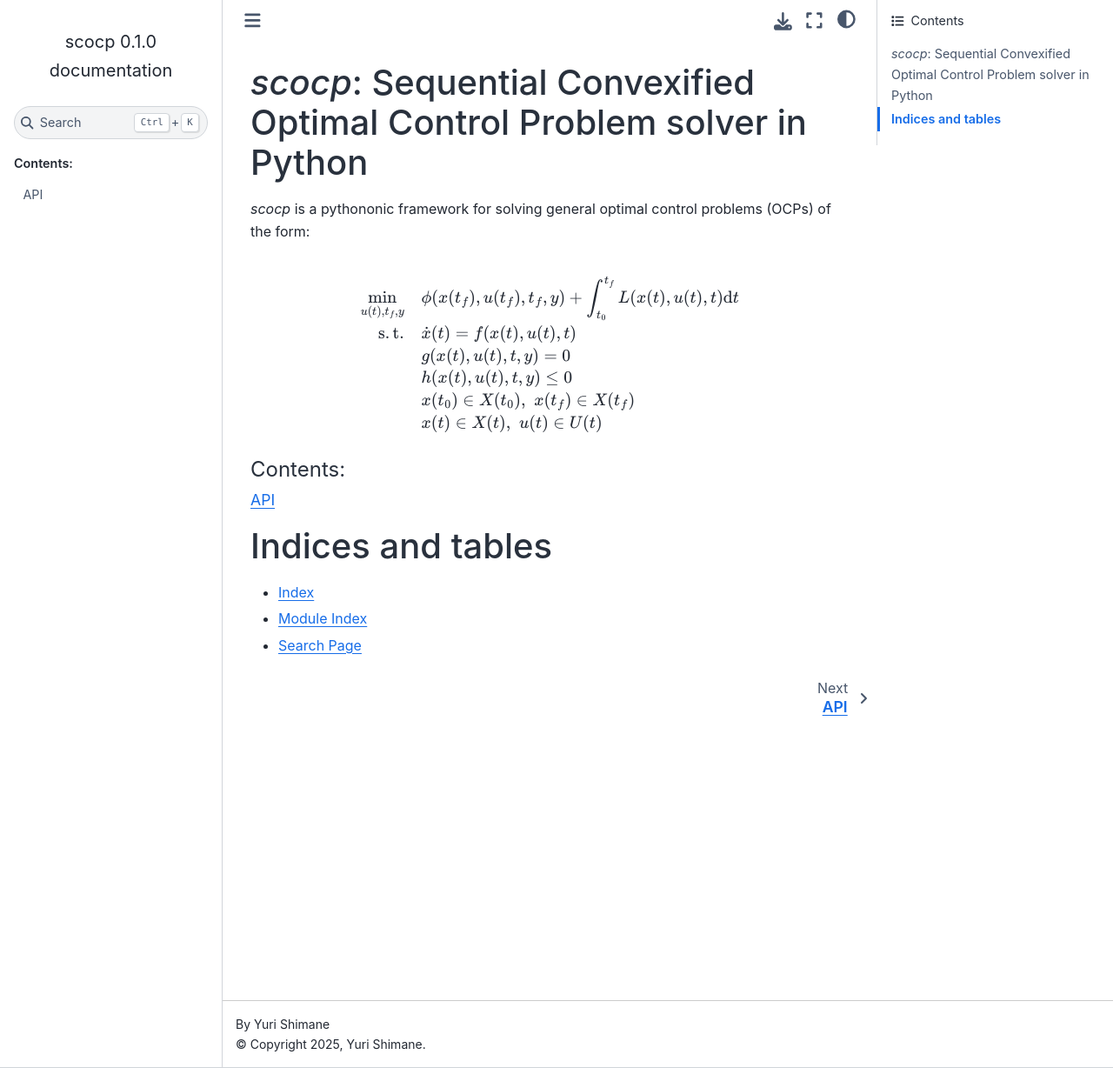
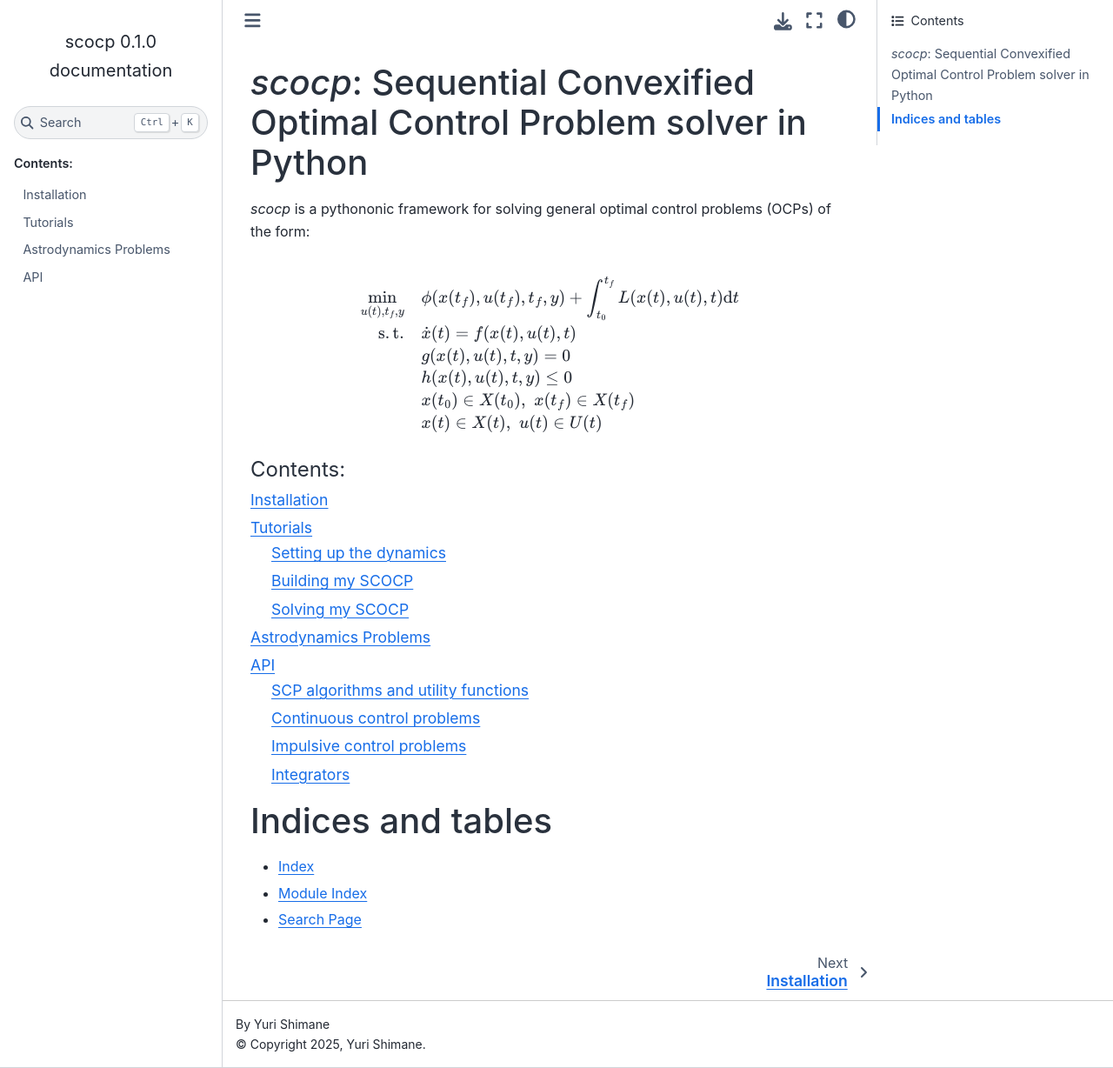
Before and after one commit to Yuricst/scocp, a Sphinx documentation site: the page built from docs/source/index.rst, in a window 1280 px wide and 1228 px high. Shown: the whole window at 87% size. Built offline with Sphinx 7.4.7 and the Sphinx Book theme 1.1.4, drawn with Linux system fonts in a browser that asks for light colours.

Commit message:
docs source update

```diff
--- /dev/null
+++ b/docs/source/examples_astrodynamics.md
@@ -0,0 +1 @@
+# Astrodynamics Problems
--- a/docs/source/index.rst
+++ b/docs/source/index.rst
@@ -21,9 +21,12 @@
 
 
 .. toctree::
-   :maxdepth: 1
+   :maxdepth: 2
    :caption: Contents:
 
+   installation
+   tutorials
+   examples_astrodynamics
    api
 
 
--- /dev/null
+++ b/docs/source/installation.md
@@ -0,0 +1,3 @@
+# Installation
+
+TODO
--- /dev/null
+++ b/docs/source/tutorials.md
@@ -0,0 +1,7 @@
+# Tutorials
+
+## Setting up the dynamics
+
+## Building my SCOCP
+
+## Solving my SCOCP
```
